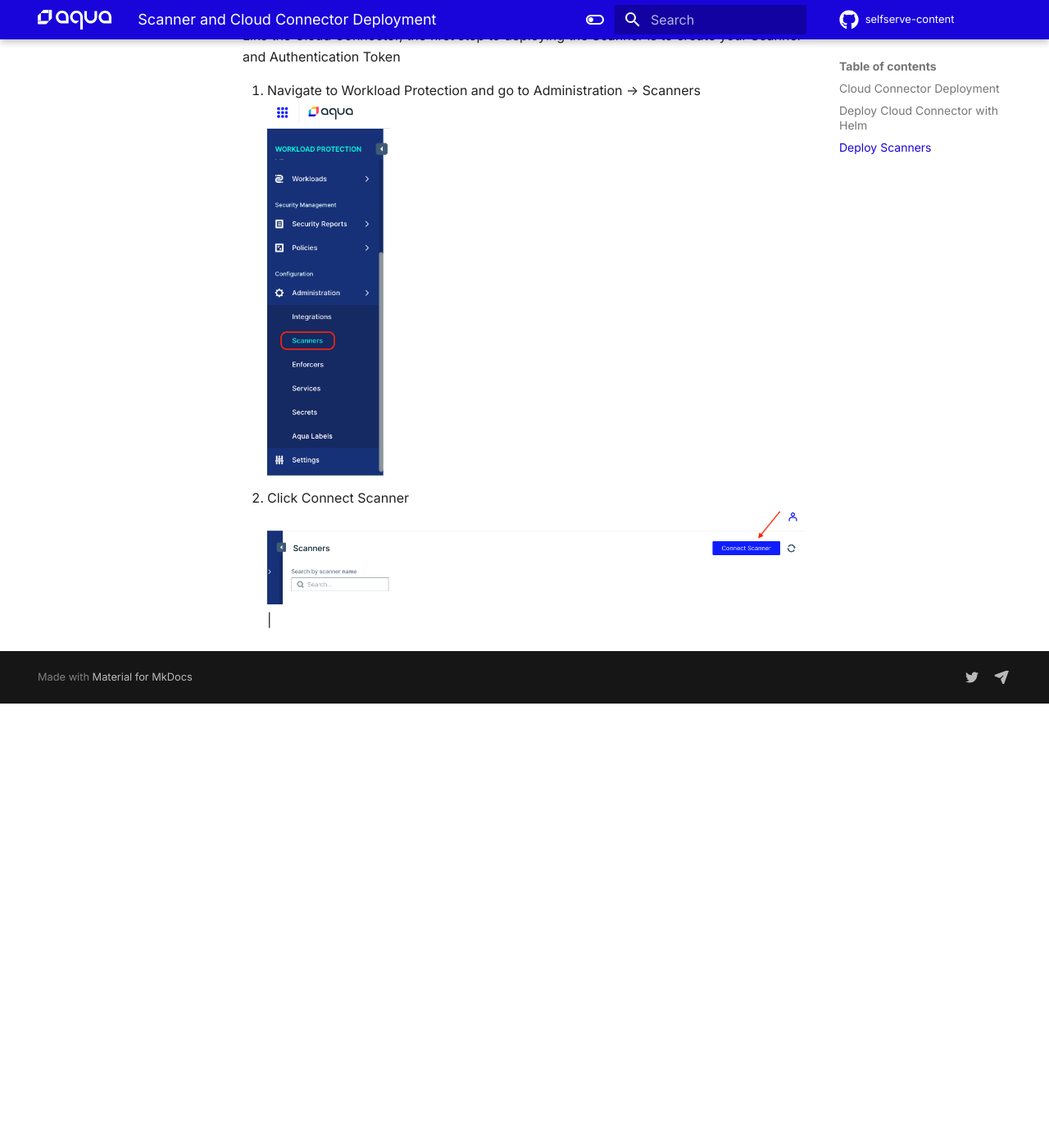
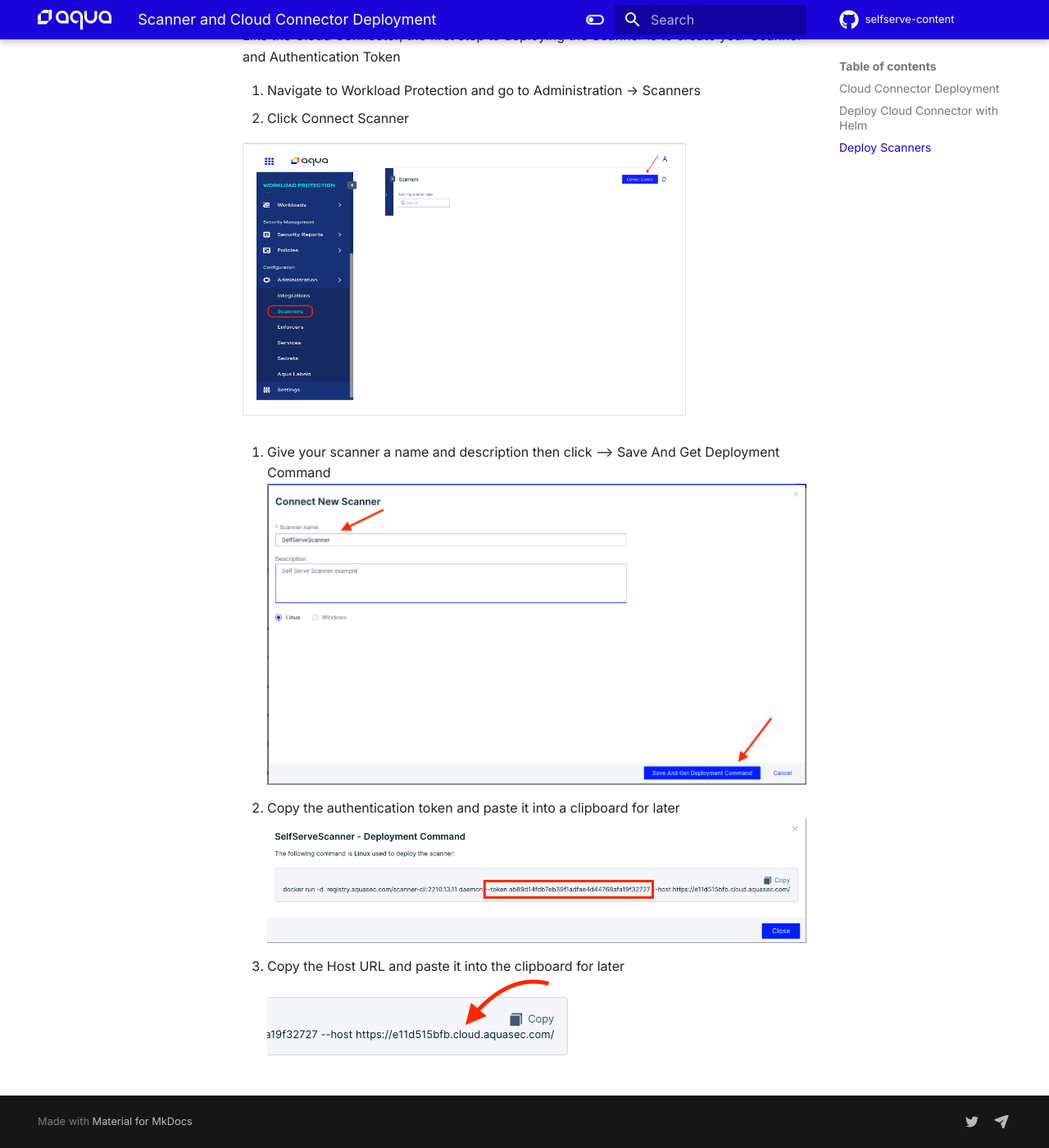
Before and after one commit to kenmccann/self-service, an MkDocs documentation site: the page built from docs/shiftleft/deploy.md, in a window 1280 px wide and 1400 px high, scrolled down 4574 px. Shown: the whole window at 82% size. Built offline with MkDocs 1.6.1 and Material for MkDocs 9.7.7, drawn with Linux system fonts in a browser that asks for light colours; a script that is not in the unit is left out; comment, search, counter and statistics services are not loaded; before the commit the page ends 5432 px from its top, so only the background shows below that.

Commit message:
scanner work

```diff
--- a/docs/shiftleft/deploy.md
+++ b/docs/shiftleft/deploy.md
@@ -122,6 +122,16 @@ Be sure to review the following sizing guide recomendations for your scanner dep
 Like the Cloud Connector, the first step to deploying the Scanner is to create your Scanner and Authentication Token
 
 1. Navigate to Workload Protection and go to Administration -> Scanners
-![](../shiftleft/images/cwpscan.png){width=150 height=300}
 2. Click Connect Scanner
-![](../shiftleft/images/scanner.png) |
+
+<table><tr>
+<td> <img src="../images/cwpscan.png" style="width: 125px; height: 300px;"/> </td>
+<td> <img src="../images/scanner.png" style="width: 350px; height: 75px;""/> </td>
+</tr></table>
+
+3. Give your scanner a name and description then click --> Save And Get Deployment Command
+![](../shiftleft/images/namescanner.png)
+4. Copy the authentication token and paste it into a clipboard for later
+![](../shiftleft/images/scannertoken.png)
+5. Copy the Host URL and paste it into the clipboard for later
+![](../shiftleft/images/scannerurl.png)
```
Also changed, not shown: docs/shiftleft/images/namescanner.png (added), docs/shiftleft/images/scannertoken.png (added), docs/shiftleft/images/scannerurl.png (added).
